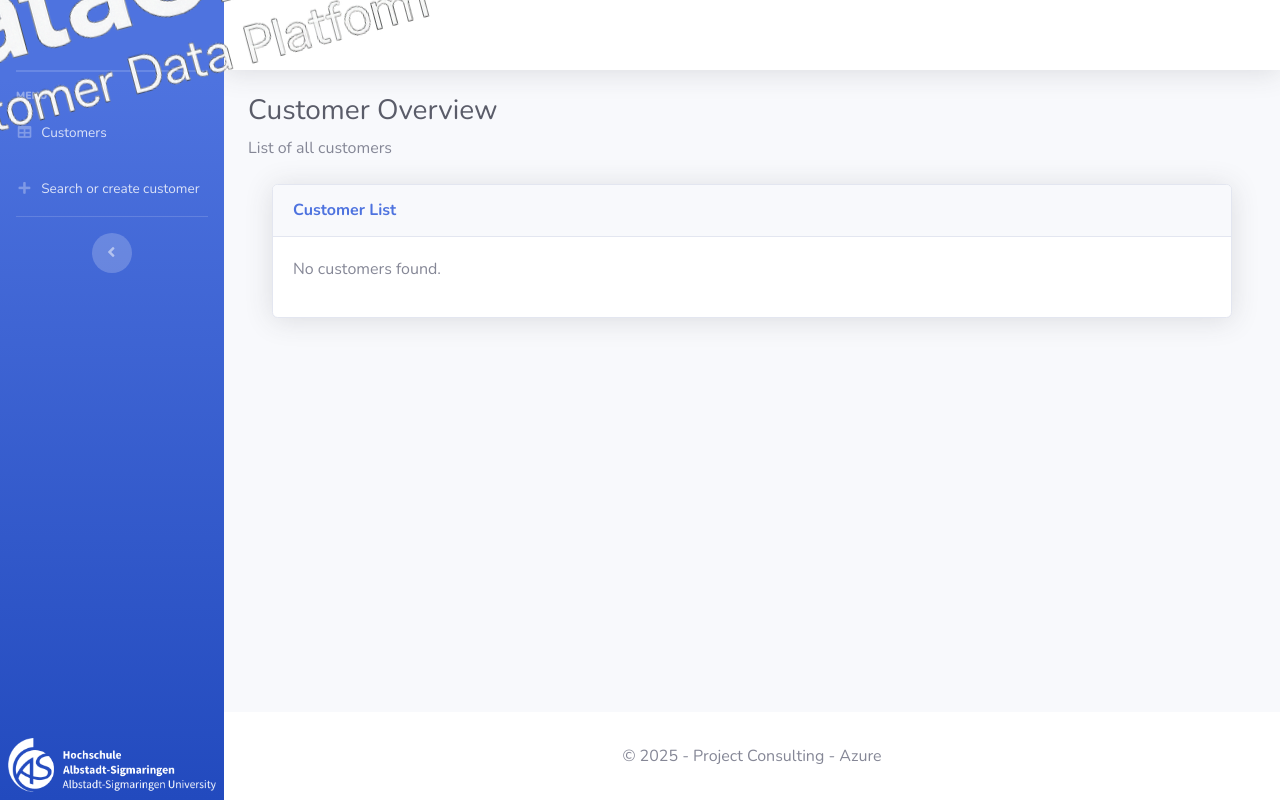
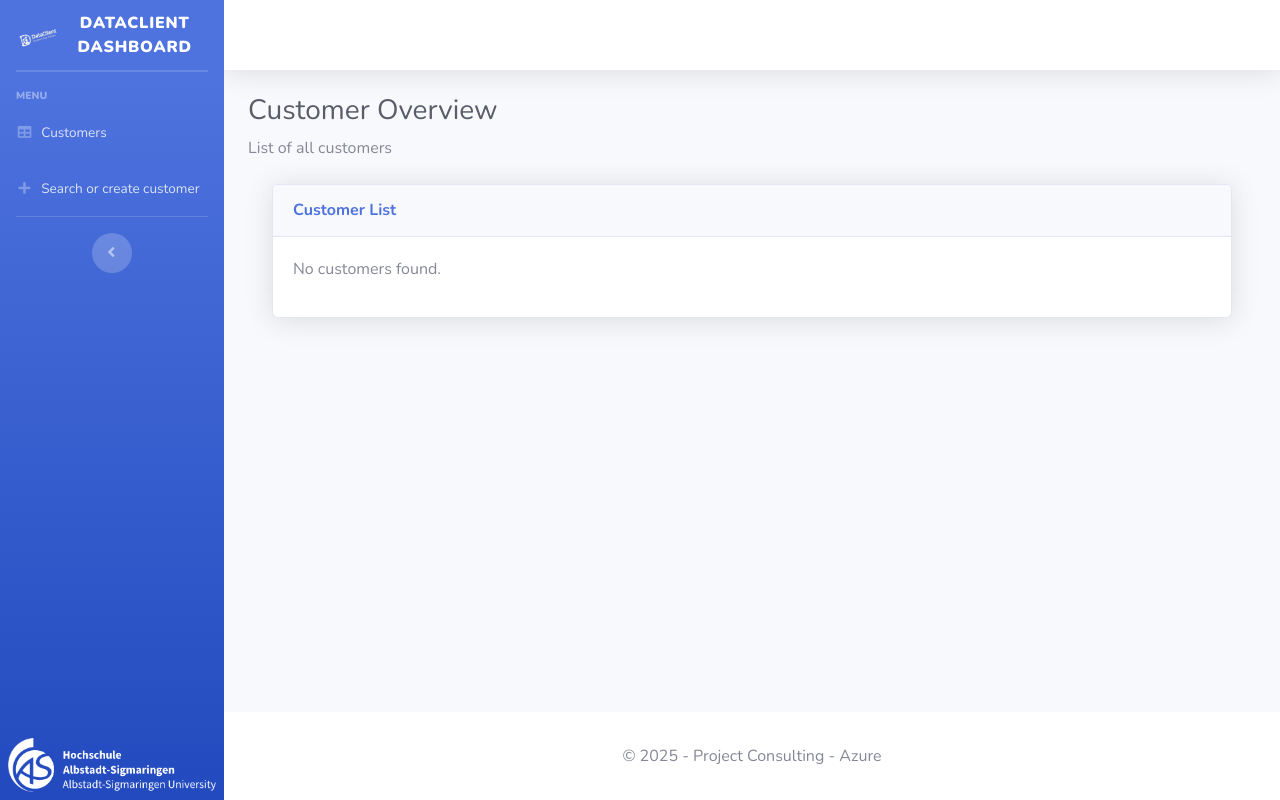
Before and after one commit to danielsaiger1/project-consulting-frontend, a Flask app: page /customers in a window 1280 px wide. Run offline with Flask 3, Linux system fonts and the light colour scheme; data that the repository does not hold is empty; some libraries are stand-ins or nearby versions.

Commit message:
correct favicon and brand logo

```diff
--- a/templates/layout.html
+++ b/templates/layout.html
@@ -49,6 +49,7 @@
             <img
               src="{{ url_for('static', filename='img/brand-light.png') }}"
               alt="Project Consulting Brand Logo"
+              class="img-fluid"
             />
           </div>
           <div class="sidebar-brand-text mx-3">DataClient Dashboard</div>
```
Also changed, not shown: static/img/favicon.ico, static/img/logo.png.
